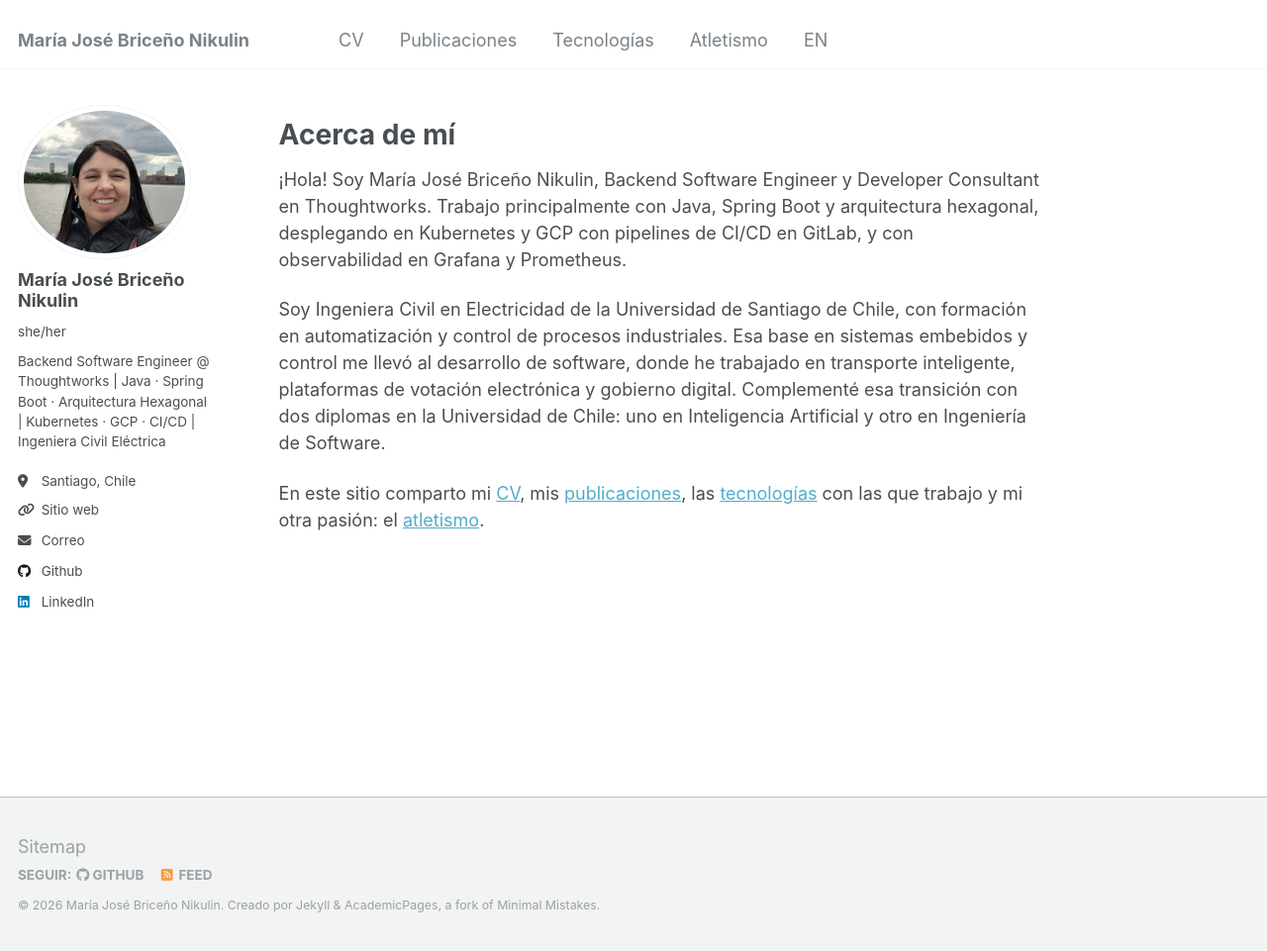
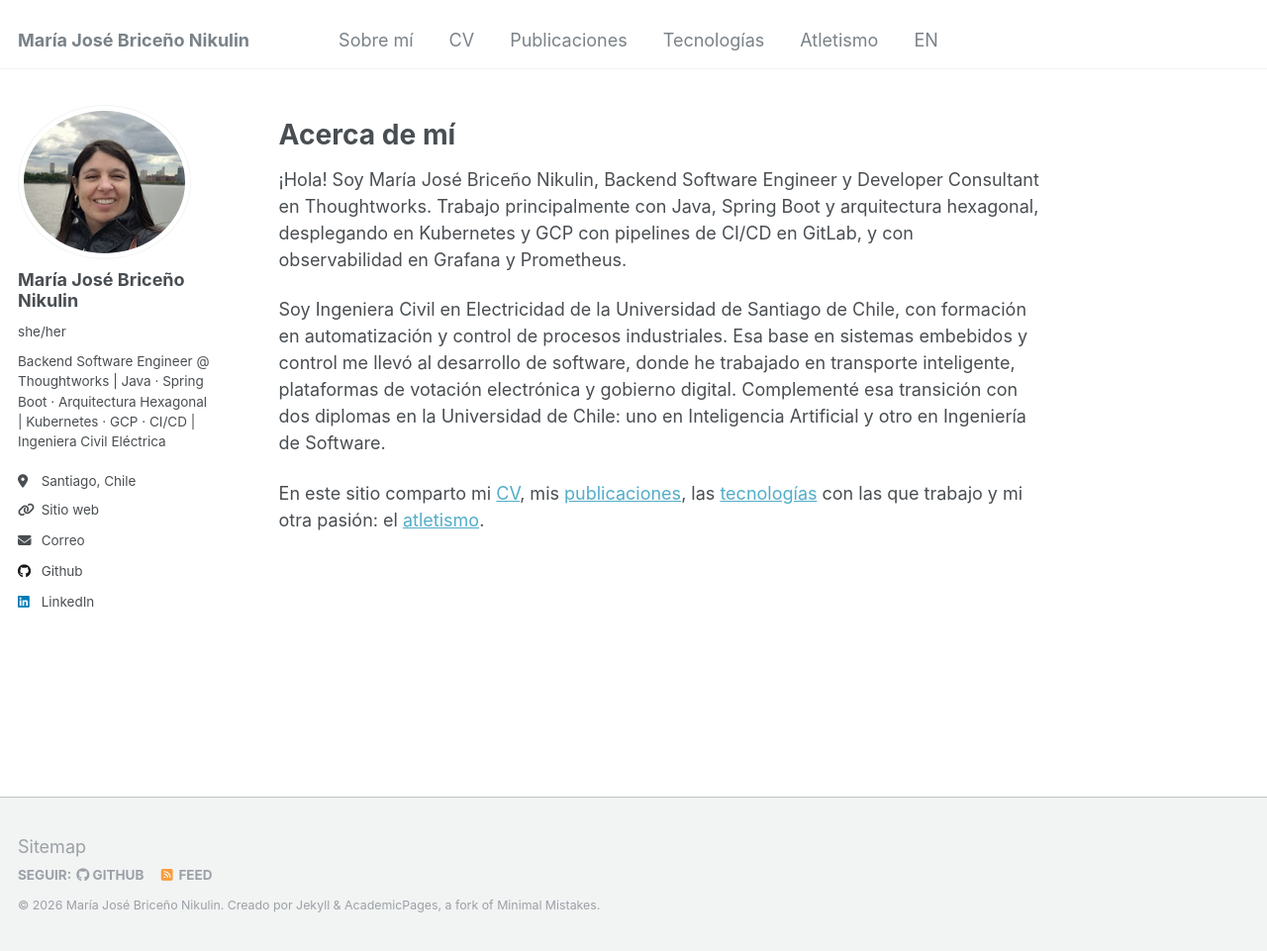
Before and after one commit to majobrini/majobrini.github.io, a Jekyll site: the page built from _pages/about.md, in a window 1280 px wide and 961 px high. Shown: the whole window at 99% size. Built offline with Jekyll 4.4.1, drawn with Linux system fonts in a browser that asks for light colours.

Commit message:
Agrega 'Sobre mí / About' al menú

```diff
--- a/_data/navigation.yml
+++ b/_data/navigation.yml
@@ -5,6 +5,9 @@
 # prevent it from being included in the site.
 
 main:
+  - title: "Sobre mí"
+    url: /
+
   #- title: "Publications"
   # url: /publications/
   #  - title: "Teaching"
@@ -36,6 +39,9 @@ main:
 
 # English navigation (used on pages with `lang: en`)
 en:
+  - title: "About"
+    url: /en/
+
   - title: "CV"
     url: /en/cv/
 
```
